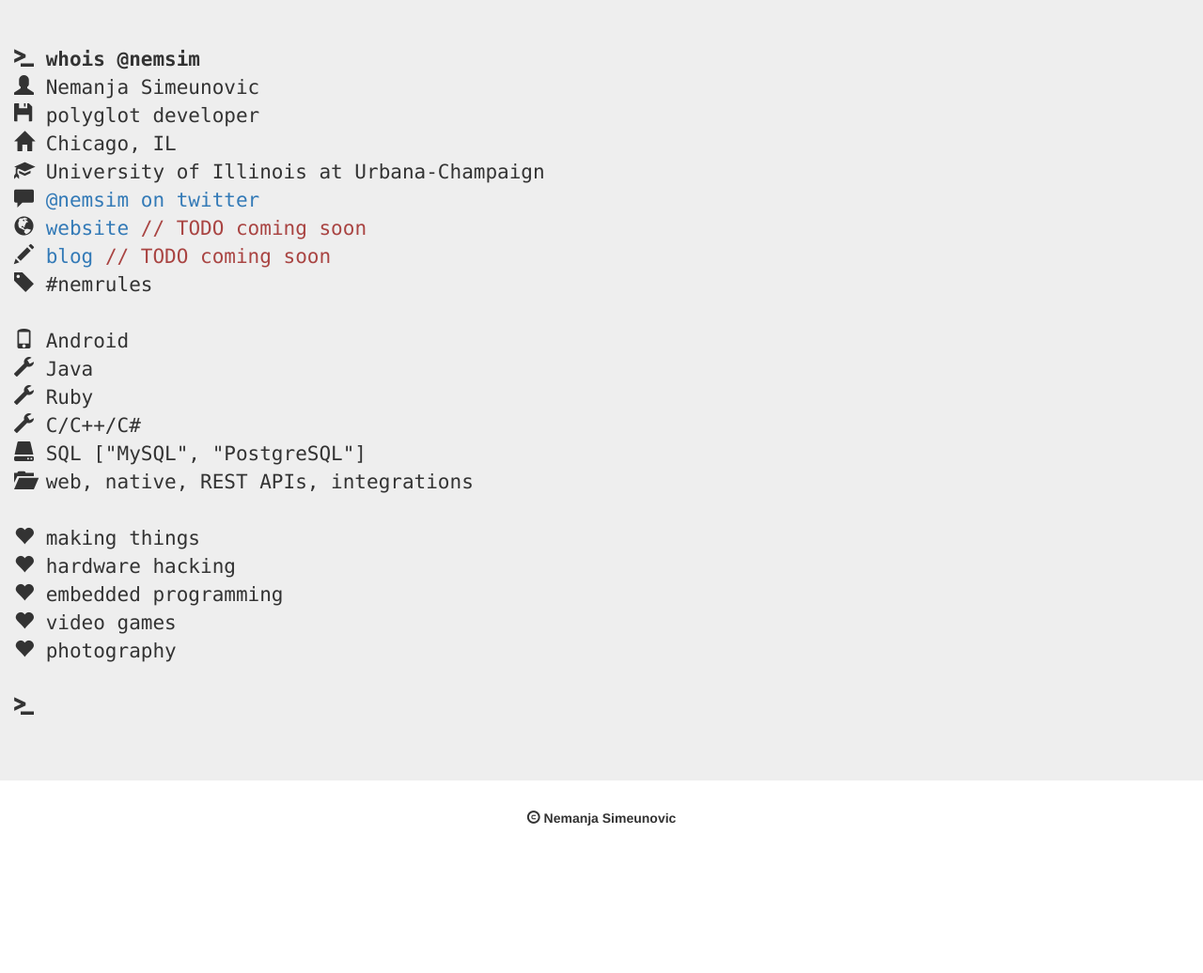
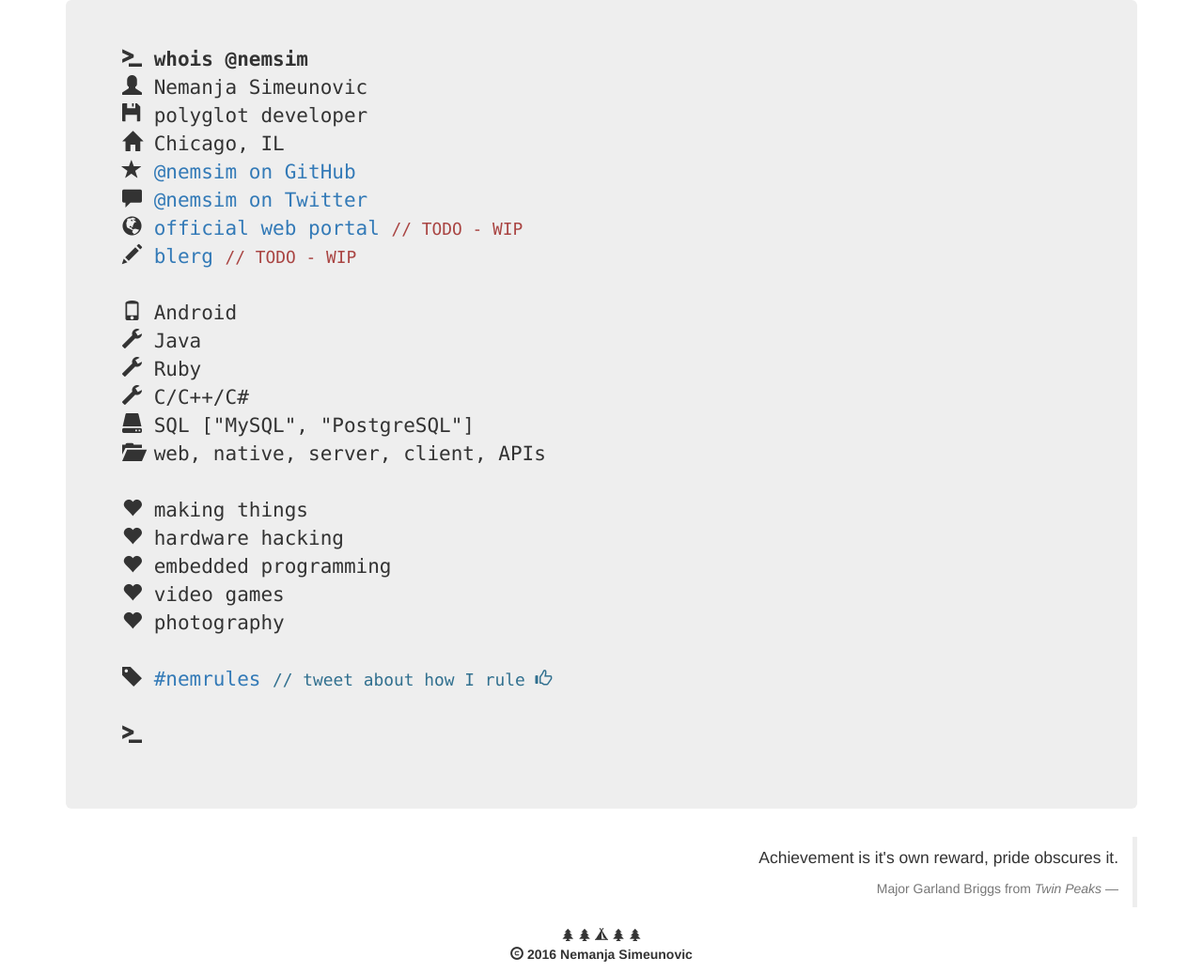
Before and after one commit to NemSim/NemSim.github.io, a plain HTML site: page index.html in a window 1280 px wide. Shown: the whole page at 94% size. Before the commit the page ends 891 px from the top, so only its background shows below. Drawn offline with nearby package versions, Linux system fonts and the light colour scheme.

Commit message:
updates, add a quote I like

```diff
--- a/index.html
+++ b/index.html
@@ -5,23 +5,22 @@
     <meta http-equiv="X-UA-Compatible" content="IE=edge">
     <meta name="viewport" content="width=device-width, initial-scale=1">
     <title>@nemsim | GitHub</title>
-    <!-- bootstrap -->
+    <!-- bootstrap css -->
     <link rel="stylesheet" href="https://maxcdn.bootstrapcdn.com/bootstrap/3.3.7/css/bootstrap.min.css" integrity="sha384-BVYiiSIFeK1dGmJRAkycuHAHRg32OmUcww7on3RYdg4Va+PmSTsz/K68vbdEjh4u" crossorigin="anonymous">
   </head>
   <body>
-    <div class="jumbotron">
-      <div class="container-fluid">
+    <div class="container">
+      <div class="jumbotron">
         <p>
           <samp>
             <span class="glyphicon glyphicon-console" aria-hidden="true"></span> <strong>whois @nemsim</strong><br/>
             <span class="glyphicon glyphicon-user" aria-hidden="true"></span> Nemanja Simeunovic<br/>
             <span class="glyphicon glyphicon-floppy-disk" aria-hidden="true"></span> polyglot developer<br/>
             <span class="glyphicon glyphicon-home" aria-hidden="true"></span> Chicago, IL<br/>
-            <span class="glyphicon glyphicon-education" aria-hidden="true"></span> University of Illinois at Urbana-Champaign<br/>
-            <span class="glyphicon glyphicon-comment" aria-hidden="true"></span> <a href="https://twitter.com/nemsim">@nemsim on twitter</a><br/>
-            <span class="glyphicon glyphicon-globe" aria-hidden="true"></span> <a href="http://www.nemsim.com/">website</a> <span class="text-danger">// TODO coming soon</span><br/>
-            <span class="glyphicon glyphicon-pencil" aria-hidden="true"></span> <a href="http://www.nemsim.com/">blog</a> <span class="text-danger">// TODO coming soon</span><br/>
-            <span class="glyphicon glyphicon-tag" aria-hidden="true"></span> #nemrules<br/>
+            <span class="glyphicon glyphicon-star" aria-hidden="true"></span> <a href="https://www.github.com/nemsim">@nemsim on GitHub</a><br/>
+            <span class="glyphicon glyphicon-comment" aria-hidden="true"></span> <a href="https://twitter.com/nemsim">@nemsim on Twitter</a><br/>
+            <span class="glyphicon glyphicon-globe" aria-hidden="true"></span> <a href="http://www.nemsim.com/">official web portal</a> <span class="text-danger small">// TODO - WIP</span><br/>
+            <span class="glyphicon glyphicon-pencil" aria-hidden="true"></span> <a href="http://www.nemsim.com/">blerg</a> <span class="text-danger small">// TODO - WIP</span><br/>
 
             <br/>
 
@@ -30,7 +29,7 @@
             <span class="glyphicon glyphicon-wrench" aria-hidden="true"></span> Ruby<br/>
             <span class="glyphicon glyphicon-wrench" aria-hidden="true"></span> C/C++/C#<br/>
             <span class="glyphicon glyphicon-hdd" aria-hidden="true"></span> SQL ["MySQL", "PostgreSQL"]<br/>
-            <span class="glyphicon glyphicon-folder-open" aria-hidden="true"></span> web, native, REST APIs, integrations<br/>
+            <span class="glyphicon glyphicon-folder-open" aria-hidden="true"></span> web, native, server, client, APIs<br/>
 
             <br/>
 
@@ -41,12 +40,37 @@
             <span class="glyphicon glyphicon-heart" aria-hidden="true"></span> photography<br/>
 
             <br/>
+            <span class="glyphicon glyphicon-tag" aria-hidden="true"></span>
+            <a href="https://twitter.com/intent/tweet?button_hashtag=nemrules" data-text="You should all know that #nemrules" data-url="https://nemsim.github.io/" data-related="NemSim" data-show-count="false">#nemrules</a>
+            <span class="text-info small">// tweet about how I rule <span class="glyphicon glyphicon-thumbs-up"></span></span>
+            <br/>
+            <br/>
 
             <span class="glyphicon glyphicon-console" aria-hidden="true"></span>
           </samp>
         </p>
+      </div> <!-- /jumbotron -->
+      <!--TODO link to projects here-->
+      <div class="row">
+        <div class="col-sm-12">
+          <blockquote class="blockquote-reverse">
+            <p>Achievement is it's own reward, pride obscures it.</p>
+            <footer>Major Garland Briggs from <cite title="Twin Peaks">Twin Peaks</cite></footer>
+          </blockquote>
+        </div>
       </div>
-    </div>
-    <footer class="footer"><p class="text-center"><span class="glyphicon glyphicon-copyright-mark"></span> <strong>Nemanja Simeunovic</strong></p></footer>
+      <footer class="footer">
+        <p class="text-center">
+          <!-- gotta have a cool glyphicon scene -->
+          <span class="glyphicon glyphicon-tree-conifer" aria-hidden="true"></span>
+          <span class="glyphicon glyphicon-tree-conifer" aria-hidden="true"></span>
+          <span class="glyphicon glyphicon-tent" aria-hidden="true"></span>
+          <span class="glyphicon glyphicon-tree-conifer" aria-hidden="true"></span>
+          <span class="glyphicon glyphicon-tree-conifer" aria-hidden="true"></span>
+          <br/>
+          <span class="glyphicon glyphicon-copyright-mark"></span> <strong>2016 Nemanja Simeunovic</strong>
+        </p>
+      </footer>
+    </div> <!-- /container -->
   </body>
 </html>
```
